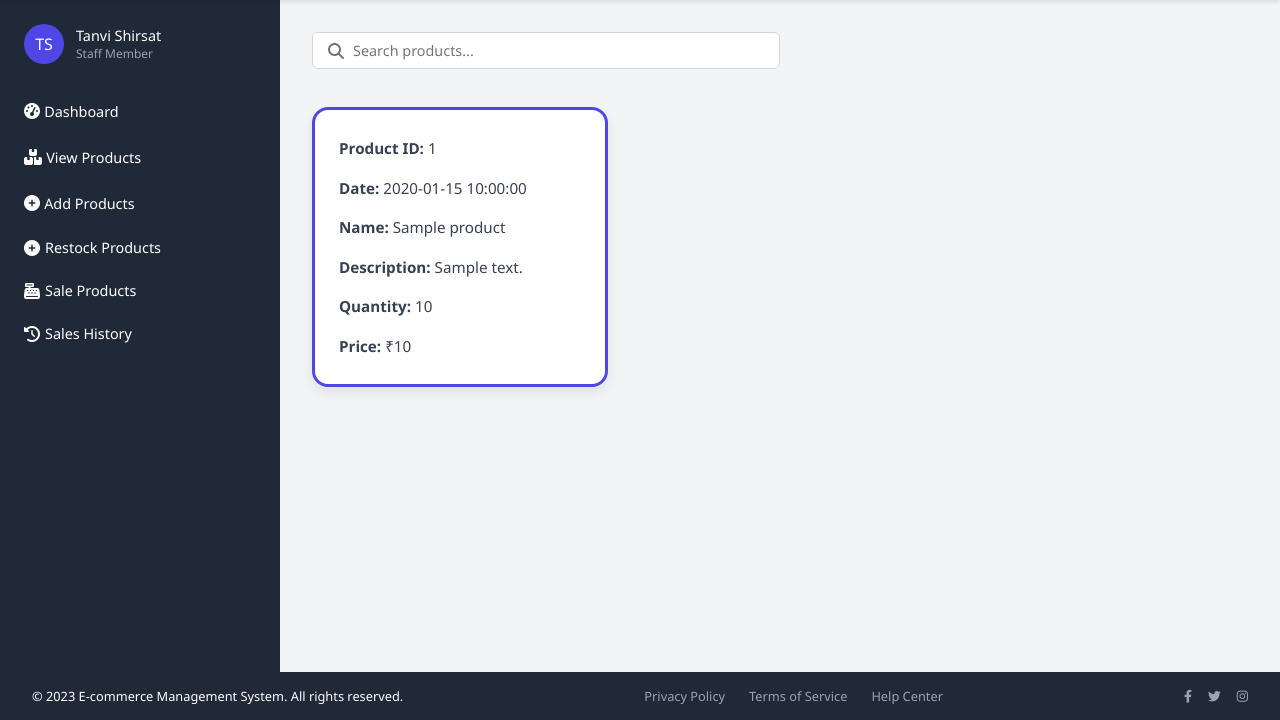
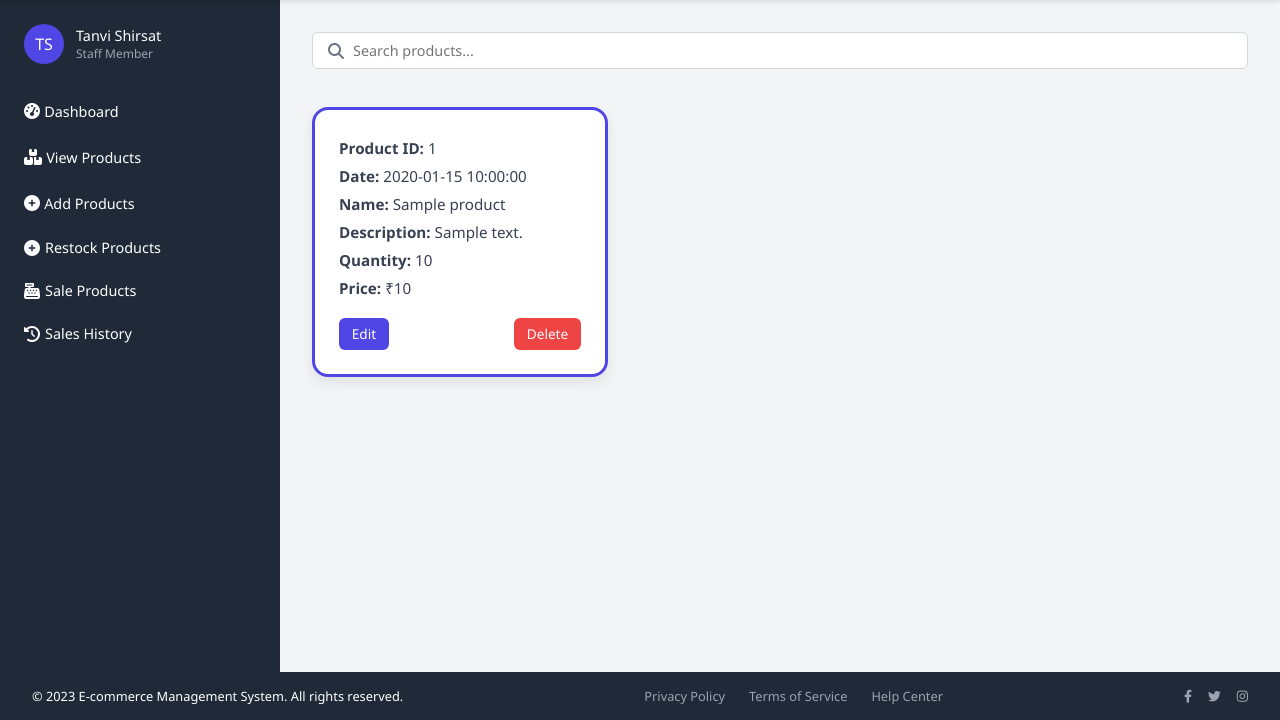
Before and after one commit to ShirsatTanvi/E-Commerce_Inventory_and_Order_Management, a FastAPI app: template app/templates/view_products.html in a window 1280 px wide. Shown: the part 80-800 px from the top of the page. Run offline with FastAPI, Linux system fonts and the light colour scheme; the template is opened without the code that fills it: most values are stand-ins (such as "Sample title", 1, 10 or a date in 2020); some libraries are stand-ins or nearby versions.

Commit message:
Update functionlaity of edit and delete

```diff
--- a/app/main.py
+++ b/app/main.py
@@ -1,11 +1,13 @@
-from fastapi import FastAPI, Request, Form
+from fastapi import FastAPI, Request, Form, Depends, Query
 from fastapi.responses import RedirectResponse, HTMLResponse
 from fastapi.templating import Jinja2Templates
-from fastapi.staticfiles import StaticFiles
 from sqlalchemy.orm import Session
 from database import Base, engine, SessionLocal
 from models import User, Product
+import models
+from fastapi.staticfiles import StaticFiles
 from passlib.context import CryptContext
+from datetime import date
 
 Base.metadata.create_all(bind=engine)
 
@@ -15,6 +17,13 @@
 
 # Mount the static files directory
 app.mount("/static", StaticFiles(directory="static"), name="static")
+
+def get_db():
+    db = SessionLocal()
+    try:
+        yield db
+    finally:
+        db.close()
 
 @app.get("/", response_class=HTMLResponse)
 def read_root(request: Request):
@@ -89,40 +98,45 @@
 def admin_dashboard(request: Request, user: str):
     return templates.TemplateResponse("admin_dashboard.html", {"request": request, "username": user})
 
-# @app.get("/view-products", response_class=HTMLResponse)
-# def view_products(request: Request, user: str):
-#     db: Session = SessionLocal()
-#     products = db.query(Product).all()  # or filter/search as needed
-#     return templates.TemplateResponse("view_products.html", {
-#         "request": request,
-#         "username": user,
-#         "products": products,
-#         "search": ""
-#     })
+@app.get("/view-products")
+def view_products(request: Request, search: str = "", db: Session = Depends(get_db)):
+    if search:
+        products = db.query(models.Product).filter(models.Product.name.contains(search)).all()
+    else:
+        products = db.query(models.Product).all()
+    return templates.TemplateResponse("view_products.html", {
+        "request": request,
+        "products": products,
+        "search": search
+    })
 
-# @app.get("/view-products", response_class=HTMLResponse)
-# def view_products(request: Request, user: str):
-#     return templates.TemplateResponse("view_products.html", {"request": request, "username": user})
+@app.get("/edit-product/{product_id}")
+def edit_product_form(product_id: int, request: Request, db: Session = Depends(get_db)):
+    product = db.query(models.Product).filter(models.Product.id == product_id).first()
+    return templates.TemplateResponse("edit_product.html", {
+        "request": request,
+        "product": product
+    })
+
+@app.post("/edit-product/{product_id}")
+def update_product(product_id: int, name: str = Form(...), desc: str = Form(...),
+                   quantity: int = Form(...), price: float = Form(...),
+                   db: Session = Depends(get_db)):
+    product = db.query(models.Product).filter(models.Product.id == product_id).first()
+    product.name = name
+    product.desc = desc
+    product.quantity = quantity
+    product.price = price
+    db.commit()
+    return RedirectResponse("/view-products", status_code=303)
 
 
-@app.get("/view-products", response_class=HTMLResponse)
-def view_products(request: Request, user: str, search: str = ""):
-    db: Session = SessionLocal()
-    try:
-        if search:
-            products = db.query(Product).filter(Product.name.ilike(f"%{search}%")).all()
-        else:
-            products = db.query(Product).all()
-
-        return templates.TemplateResponse("view_products.html", {
-            "request": request,
-            "username": user,
-            "products": products,
-            "search": search
-        })
-    finally:
-        db.close()
-
+@app.post("/delete-product/{product_id}")
+def delete_product(product_id: int, db: Session = Depends(get_db)):
+    product = db.query(models.Product).filter(models.Product.id == product_id).first()
+    db.delete(product)
+    db.commit()
+    return RedirectResponse("/view-products", status_code=303)
 
 @app.get("/add-product", response_class=HTMLResponse)
 def add_product(request: Request, user: str):
@@ -164,7 +178,6 @@
     finally:
         db.close()
 
-
 @app.get("/customer-dashboard", response_class=HTMLResponse)
 def customer_dashboard(request: Request, user: str):
     return templates.TemplateResponse("customer_dashboard.html", {"request": request, "username": user})
--- a/app/templates/view_products.html
+++ b/app/templates/view_products.html
@@ -43,7 +43,7 @@
         border-radius: 16px;
         box-shadow: 0 6px 12px rgba(0, 0, 0, 0.08);
         padding: 1.5rem;
-    height: 280px;
+        height: auto;
         display: flex;
         flex-direction: column;
         justify-content: space-between;
@@ -67,18 +67,35 @@
         margin: 4px 0;
     }
 
+.action-buttons {
+    display: flex;
+    justify-content: space-between;
+    margin-top: 1rem;
+}
+.action-buttons form {
+    display: inline;
+}
+.action-buttons button {
+    background-color: var(--primary-color);
+    color: white;
+    padding: 0.4rem 0.8rem;
+    border: none;
+    border-radius: 6px;
+    cursor: pointer;
+    font-size: 0.85rem;
+}
+.action-buttons button.delete {
+    background-color: var(--danger-color);
+}
 </style>
 {% endblock %}
 
 {% block content %}
 <div class="search-bar">
-    <div style="width:50%;">
+    <form action="/view-products" method="get" style="width: 100%;">
         <i class="fas fa-search"></i>
-        <form action="/view-products" method="get">
-            <input type="hidden" name="user" value="{{ username }}">
             <input type="text" name="search" placeholder="Search products..." value="{{ search }}">
         </form>
-    </div>
     </div>
 
 <br>
@@ -95,6 +112,14 @@
             <p><strong>Description:</strong> {{ product.desc }}</p>
             <p><strong>Quantity:</strong> {{ product.quantity }}</p>
             <p><strong>Price:</strong> ₹{{ product.price }}</p>
+            <div class="action-buttons">
+                <form action="/edit-product/{{ product.id }}" method="get">
+                    <button type="submit">Edit</button>
+                </form>
+                <form action="/delete-product/{{ product.id }}" method="post">
+                    <button type="submit" class="delete">Delete</button>
+                </form>
+            </div>
         </div>
         {% else %}
         <p>No products found.</p>
```
Lines whose indentation alone changed are shown as unchanged.
